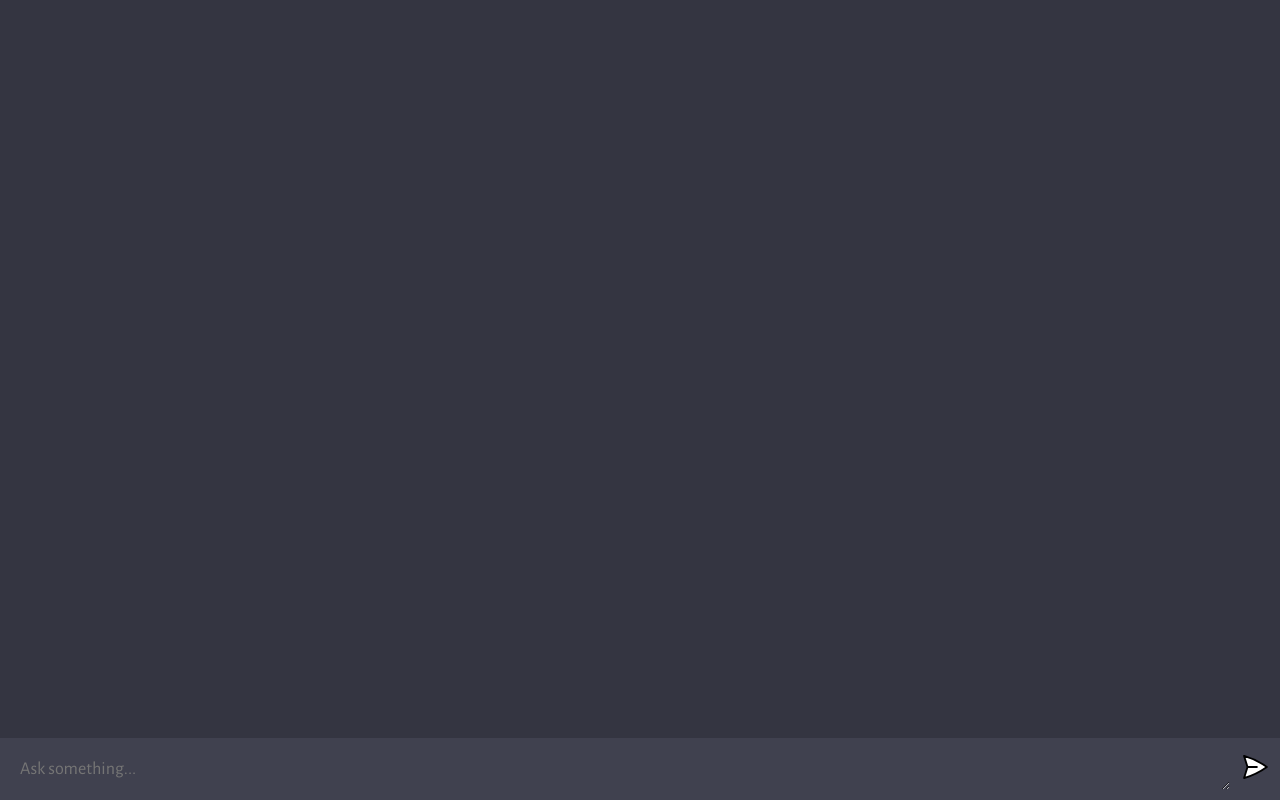
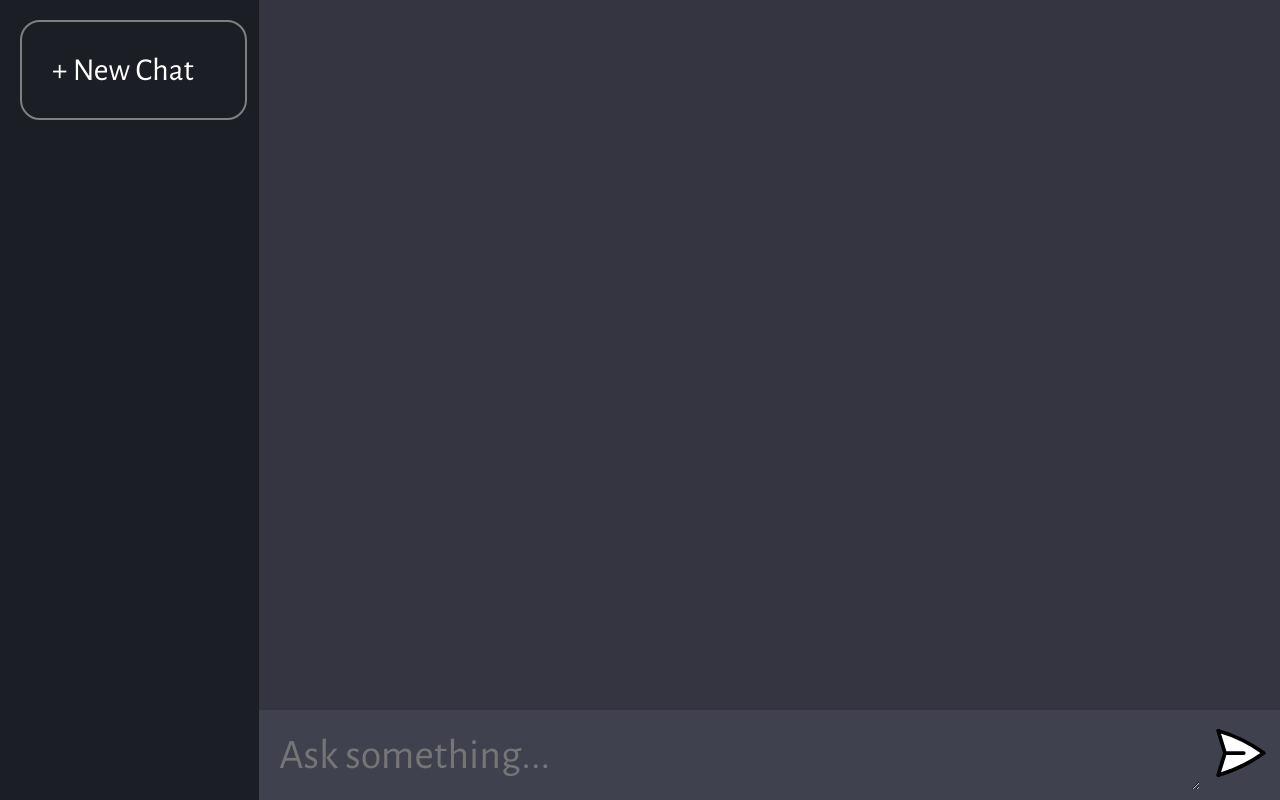
Before and after one commit to JacopoCirica/Mech_ChatBot, a website built with Vite: page client/index.html in a window 1280 px wide. Built offline with nearby package versions, Linux system fonts and the light colour scheme.

Commit message:
frontend

```diff
--- a/client/index.html
+++ b/client/index.html
@@ -9,12 +9,16 @@
   </head>
   <body>
     <div id="app">
+      <div id="history_container">
+        <button type="button" id="new_chat">+ New Chat</button>
+      </div>
+      <div id='main_container'>
       <div id="chat_container"></div>
       <form>
         <textarea name="prompt" placeholder="Ask something..." cols="1" rows="1"></textarea>
         <button type="submit"><img src="assets/send.svg"/></button>
       </form>
-
+     </div>
     </div>
     <script type="module" src="script.js"></script>
   </body>
--- a/client/style.css
+++ b/client/style.css
@@ -17,9 +17,23 @@ body {
   background: #343541;
 
   display: flex;
-  flex-direction: column;
+  flex-direction: row;
+
   align-items: center;
   justify-content: space-between;
+}
+#main_container{
+
+    width: 100vw;
+    height: 100vh;
+    background: #343541;
+
+    display: flex;
+    flex-direction: column;
+
+    align-items: center;
+    justify-content: space-between;
+
 }
 
 #chat_container {
@@ -27,16 +41,15 @@ body {
   width: 100%;
   height: 100%;
   overflow-y: scroll;
-
   display: flex;
   flex-direction: column;
   gap: 10px;
-
   -ms-overflow-style: none;
   scrollbar-width: none;
-
   padding-bottom: 20px;
   scroll-behavior: smooth;
+
+
 }
 
 /* hides scrollbar */
@@ -65,10 +78,10 @@ body {
 }
 
 .profile {
-  width: 36px;
-  height: 36px;
+  width: 72px;
+  height: 72px;
   border-radius: 5px;
-
+  margin-right: 3%;
   background: #5436DA;
 
   display: flex;
@@ -88,9 +101,9 @@ body {
 
 .message {
   flex: 1;
-
+  padding-top: 0.8%;
   color: #dcdcdc;
-  font-size: 20px;
+  font-size: 40px;
 
   max-width: 100%;
   overflow-x: scroll;
@@ -128,7 +141,7 @@ textarea {
   width: 100%;
 
   color: #fff;
-  font-size: 18px;
+  font-size: 42px;
 
   padding: 10px;
   background: transparent;
@@ -145,6 +158,37 @@ button {
 }
 
 form img {
-  width: 30px;
-  height: 30px;
+  width: 60px;
+  height: 60px;
 }
+
+#history_container {
+  width: 25%;
+  height: 100%;
+  background-color: #1c1e26;
+  overflow-y: scroll;
+  padding: 10px;
+  float: left;
+  display: flex;
+  flex-direction: column;
+
+}
+#new_chat{
+  background-color: #1c1e26;
+  border-color: white;
+  border-radius: 20px;
+  font-size: 32px;
+  width: 95%;
+  height: 100px;
+  font-weight: 400;
+  border: 2px solid grey;
+  padding: 10px 20px;
+  color: white;
+  margin: 10px;
+  text-align: left;
+  text-indent: 10px;
+}
+#new_chat:hover {
+  background-color: #2e313d;
+  transition: 0.4s;
+}
```
